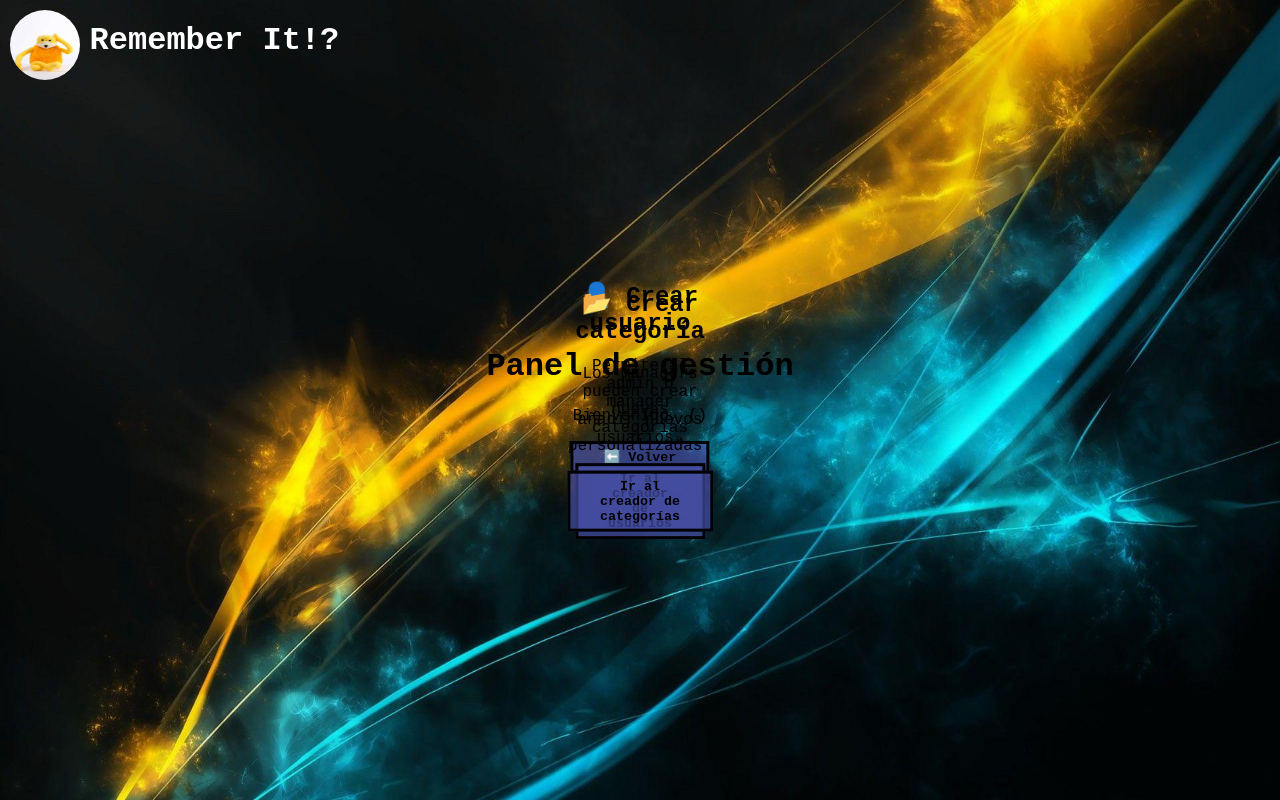
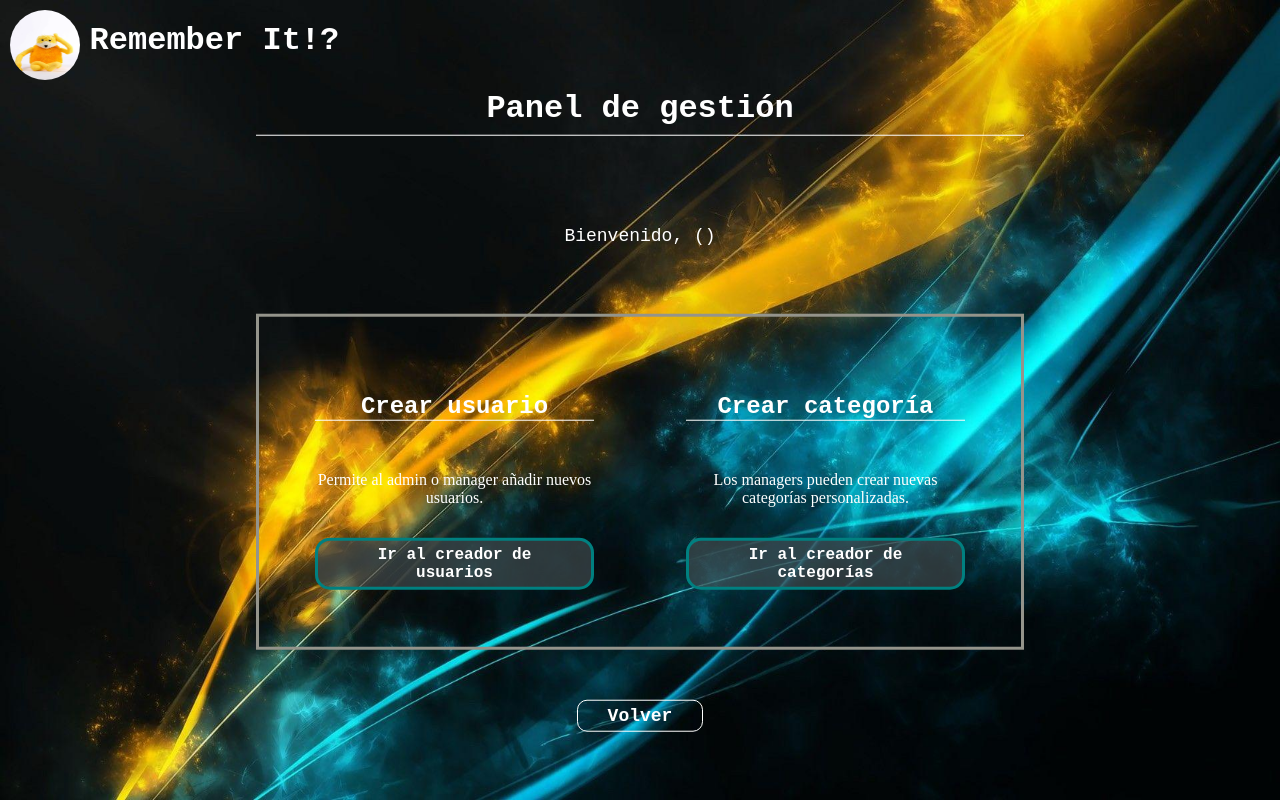
Before and after one commit to Maloserastu/RBAC, a SvelteKit app in the folder src/proyect/frontend/: page /gestion in a window 1280 px wide. Built offline with nearby package versions, Linux system fonts and the light colour scheme; no server answers; sample sign-in values are in the browser's storage.

Commit message:
Avance: subido avance en el codigo temporal

```diff
--- a/src/proyect/frontend/src/routes/gestion/+page.svelte
+++ b/src/proyect/frontend/src/routes/gestion/+page.svelte
@@ -51,18 +51,18 @@
   <p class="loading">Cargando...</p>
 {:else}
   <div class="gestion-container">
-    <h1>Panel de gestión</h1>
+    <h1 class="message">Panel de gestión</h1>
     <p class="welcome">Bienvenido, <strong>{username}</strong> ({role})</p>
 
-    <div class="actions">
+    <div class="container">
       <div class="card">
-        <h2>👤 Crear usuario</h2>
+        <h2>Crear usuario</h2>
         <p>Permite al admin o manager añadir nuevos usuarios.</p>
-        <button disabled={role === 'usuario'}>Ir al creador de usuarios</button>
+        <button disabled={role === 'usuario'} on:click={()=> goto('/register')}>Ir al creador de usuarios</button>
       </div>
 
       <div class="card">
-        <h2>📂 Crear categoría</h2>
+        <h2>Crear categoría</h2>
         <p>Los managers pueden crear nuevas categorías personalizadas.</p>
         <button disabled={role === 'usuario'}>Ir al creador de categorías</button>
       </div>
@@ -70,7 +70,7 @@
 
     </div>
 
-    <button class="back-btn" on:click={goBack}>⬅️ Volver</button>
+    <button class="back-btn" on:click={goBack}> Volver</button>
   </div>
 {/if}
 
@@ -87,27 +87,111 @@
     }
 
 
-    div{
+    /*Div padre*/
+    .gestion-container {
+  padding: 20px;
+  margin: 0 auto;
+  width: 60%;
+  min-height: 70vh;
+  color: white;
+  display: flex;
+  flex-direction: column;
+  justify-content: center; /* centra verticalmente el contenido */
+  align-items: center;     /* centra horizontalmente */
+  gap: 50px;
 
+  position:absolute;
+  transform: translate(-50%, -50%);
+  left: 50%;
+  top: 50%;
+}
+/*Div hijo*/
+.container {
+  border: 3px solid rgb(148, 148, 139);
+  display: flex;
+  flex-direction: row;
+  align-items: center;
+  justify-content: space-around;
+  gap: 20px;
+  width: 100%;
+  height: 100%;
+  padding: 20px;
+  box-sizing: border-box;
+  position: relative;
+  align-items: center;
+
+}
+.gestion-container h2{
+    color: white;
+    font-family: 'Courier New', Courier, monospace;
+    border-bottom: 1px solid white;
+}
+.gestion-container button{
+    cursor: pointer;
+
+}
+    /*  Crear usuario-crear categoria   */
+    .card{
+        position: inherit;
+        padding: 5%;
+        width: 100%;
+        height: 100%;
+        display: flex;
+        flex-direction: column;
+        gap: 15px;
         text-align: center;
-        padding: 30px;
+    }
+    /*Panel de gestion*/
+    .message{
         font-family: 'Courier New', Courier, monospace;
-        position:absolute;
-        transform: translate(-50%, -50%);
-        left: 50%;
-        top: 50%;
-        width: auto;
-        height: auto;
+        border-bottom: 1px solid white;
+        width: 100%;
+        text-align: center;
+        padding-bottom: 1%;
+        padding-top: 0%;
+    }
+    /*Bienvenido "name"*/
+    .welcome{
+        font-family: 'Courier New', Courier, monospace;
+        font-size: large;
+        padding-top: 0%;
+        padding-bottom: 0%;
+    }
+    /*Volver*/
+    .back-btn{
         border-radius: 15px ;
+        color: white;
+        border: none;
+        font-size: large;
+        background: none;
+        cursor: pointer;
+        border-radius: 10px;
+        border: solid 1px white;
+    }
+    /*Mensaje de cargando mientras no muestra los datos*/
+    .loading{
+        color: white;
+        position: absolute ;
+        font-size: xx-large;
+        top: 45%;
+        left: 45%;
+
 
     }
+
 div button{
-  background-color: rgba(75, 82, 175, 0.66);
+  background-color: rgba(68, 76, 80, 0.66);
   font-family: 'Courier New', Courier, monospace;
   font-weight: bold;
-  border: 3px solid black;
+  border: 3px solid teal;
   padding: 5px  30px;
+  border-radius: 15px;
+  font-size: medium;
+  text-align: center;
+  color: white;
 }
+
+
 /*Img fondo de pantalla*/
     .fondo{
       position: absolute;
--- a/src/proyect/frontend/src/routes/login/+page.svelte
+++ b/src/proyect/frontend/src/routes/login/+page.svelte
@@ -192,6 +192,8 @@ div button{
       padding: 0%;
       height: 25px;
       text-align: center;
+      cursor: pointer;
+
     }
 
     /*Css formulario*/
--- a/src/proyect/frontend/src/routes/protected/+page.svelte
+++ b/src/proyect/frontend/src/routes/protected/+page.svelte
@@ -129,6 +129,7 @@
 
     .menu button{
       margin: 15px;
+      cursor: pointer;
 
       border: none;
       font-size: large;
```
Also changed, not shown: src/proyect/frontend/src/routes/register/+page.svelte (+37 -0 lines).
